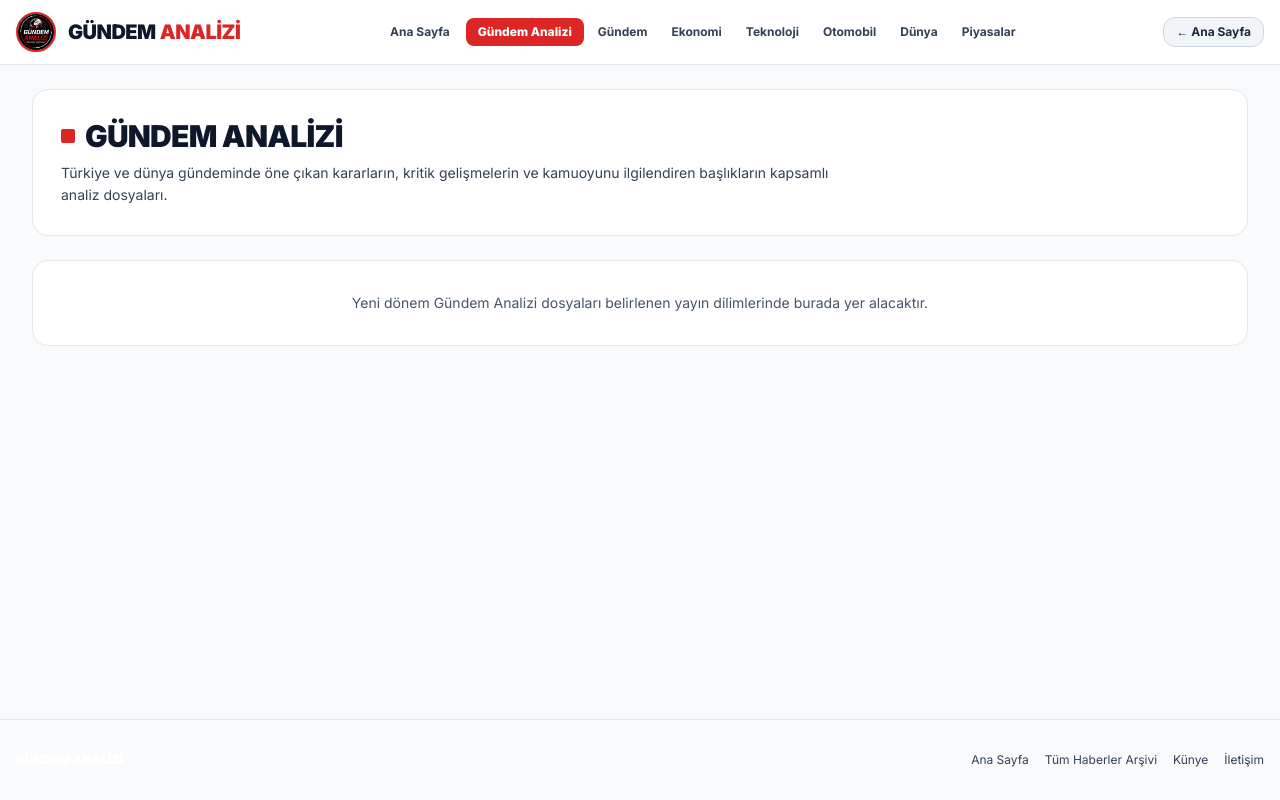
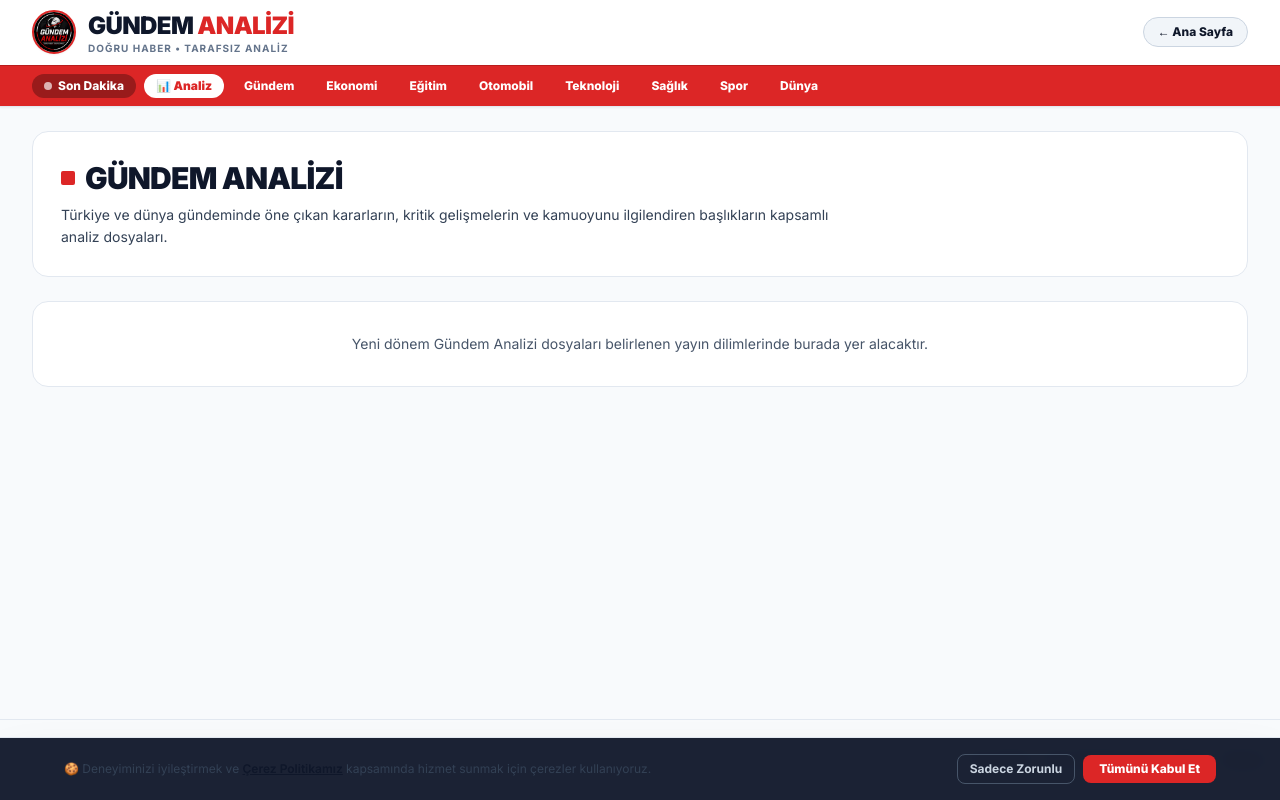
Before and after one commit to celikyalcin336-blip/gundemanalizi, a FastAPI app: page /analiz in a window 1280 px wide. Run offline with FastAPI, Linux system fonts and the light colour scheme; data that the repository does not hold is empty; some libraries are stand-ins or nearby versions.

Commit message:
fix(adsense-audit): auto-populate initial Analiz dossier, add Consent Mode v2 to analiz.html, fix legal dates, remove duplicate prev/next links, unify red/white header

```diff
--- a/database.py
+++ b/database.py
@@ -1274,9 +1274,7 @@ def get_adjacent_articles(article_id: int) -> Tuple[Optional[Dict], Optional[Dic
         row_newer = cur_newer.fetchone()
         prev_step_art = _row_to_dict(row_newer) if row_newer else None
 
-        # En yeni haberdeyse geriye dönüş olarak bir öncekini ver
-        if not prev_step_art:
-            prev_step_art = next_step_art
+        # En yeni haberdeyse prev_step_art None kalır (next_article ile aynı haberi 2 kez tekrarlamaz)
 
         # Şablonda next_article değişkeni "Sonraki Habere Geç" kartını besler
         return prev_step_art, next_step_art
--- a/templates/analiz.html
+++ b/templates/analiz.html
@@ -3,6 +3,22 @@
 <head>
     <meta charset="UTF-8">
     <meta name="google-adsense-account" content="ca-pub-3827167989675699">
+    <script>
+        window.dataLayer = window.dataLayer || [];
+        function gtag(){dataLayer.push(arguments);}
+        (function() {
+            var c = null;
+            try { c = localStorage.getItem('ga_cookie_consent'); } catch(e) {}
+            var g = (c === 'rejected' || c === 'essential') ? 'denied' : 'granted';
+            gtag('consent', 'default', {
+                'ad_storage': g,
+                'ad_user_data': g,
+                'ad_personalization': g,
+                'analytics_storage': g,
+                'wait_for_update': 500
+            });
+        })();
+    </script>
     <script async src="https://pagead2.googlesyndication.com/pagead/js/adsbygoogle.js?client=ca-pub-3827167989675699" crossorigin="anonymous"></script>
     <meta name="viewport" content="width=device-width, initial-scale=1.0">
     <title>Gündem Analizi — Özel Dosyalar ve Gündem Değerlendirmeleri</title>
@@ -27,34 +43,46 @@
 <body class="min-h-screen flex flex-col antialiased selection:bg-red-600 selection:text-white">
 
     <!-- ÜST HEADER -->
-    <header class="sticky top-0 z-40 bg-white/95 backdrop-blur border-b border-slate-200 shadow-xs">
-        <div class="max-w-7xl mx-auto px-4 py-3 flex items-center justify-between gap-4">
-            <a href="/" class="flex items-center gap-3 group shrink-0">
-                <img src="/assets/logo-128.png" width="40" height="40" alt="Logo" class="w-10 h-10 rounded-full border-2 border-red-600 shadow-sm" onerror="this.onerror=null;this.src='/assets/logo.png';">
-                <div>
-                    <span class="text-xl font-black tracking-tight text-slate-900 flex items-center gap-1">
-                        GÜNDEM <span class="text-red-600">ANALİZİ</span>
-                    </span>
+    <header class="sticky top-0 z-50 bg-white border-b border-slate-200 shadow-sm" style="background-color: #ffffff !important;">
+        <div class="max-w-7xl mx-auto px-3 sm:px-6 lg:px-8">
+            <div class="flex items-center justify-between py-2.5 sm:py-3 gap-3">
+                <a href="/" class="flex items-center gap-2.5 sm:gap-3 group shrink-0">
+                    <img src="/assets/logo-128.png" width="42" height="42" alt="Gündem Analizi Logo" class="w-9 h-9 sm:w-11 sm:h-11 rounded-full border-2 border-red-600 shadow-sm" onerror="this.onerror=null;this.src='/assets/logo.png';">
+                    <div class="leading-tight">
+                        <span class="text-lg sm:text-2xl font-black tracking-tight flex items-center gap-1" style="color: #0f172a !important;">
+                            <span style="color: #0f172a !important;">GÜNDEM</span> <span style="color: #dc2626 !important;">ANALİZİ</span>
+                        </span>
+                        <span class="text-[9px] sm:text-[10px] font-bold tracking-widest uppercase block" style="color: #64748b !important;">
+                            Doğru Haber • Tarafsız Analiz
+                        </span>
+                    </div>
+                </a>
+                <div class="flex items-center gap-2 shrink-0">
+                    <a href="/" class="text-xs font-extrabold px-3.5 py-1.5 rounded-full border border-slate-300 bg-slate-100 hover:bg-slate-200 transition" style="color: #0f172a !important;">
+                        ← Ana Sayfa
+                    </a>
                 </div>
-            </a>
-
-            <nav class="hidden lg:flex items-center gap-1 text-xs font-bold text-slate-700">
-                <a href="/" class="px-3 py-1.5 rounded-lg hover:text-red-600 hover:bg-slate-100 transition">Ana Sayfa</a>
-                <a href="/analiz" class="px-3 py-1.5 rounded-lg bg-red-600 text-white font-extrabold shadow-xs">
-                    Gündem Analizi
-                </a>
-                <a href="/?kategori=Gündem" class="px-2.5 py-1.5 rounded-lg hover:text-red-600 hover:bg-slate-100 transition">Gündem</a>
-                <a href="/?kategori=Ekonomi" class="px-2.5 py-1.5 rounded-lg hover:text-red-600 hover:bg-slate-100 transition">Ekonomi</a>
-                <a href="/?kategori=Teknoloji" class="px-2.5 py-1.5 rounded-lg hover:text-red-600 hover:bg-slate-100 transition">Teknoloji</a>
-                <a href="/?kategori=Otomobil" class="px-2.5 py-1.5 rounded-lg hover:text-red-600 hover:bg-slate-100 transition">Otomobil</a>
-                <a href="/?kategori=Dünya" class="px-2.5 py-1.5 rounded-lg hover:text-red-600 hover:bg-slate-100 transition">Dünya</a>
-                <a href="/piyasalar" class="px-2.5 py-1.5 rounded-lg hover:text-red-600 hover:bg-slate-100 transition">Piyasalar</a>
-            </nav>
-
-            <div class="flex items-center gap-2 shrink-0">
-                <a href="/" class="text-xs font-bold text-slate-800 hover:text-red-600 px-3 py-1.5 rounded-xl border border-slate-300 bg-slate-100 hover:bg-slate-200 transition">
-                    ← Ana Sayfa
-                </a>
+            </div>
+        </div>
+        <div class="w-full bg-red-600 border-t border-red-700 shadow-xs" style="background-color: #dc2626 !important; border-color: #b91c1c !important;">
+            <div class="max-w-7xl mx-auto px-2 sm:px-6 lg:px-8">
+                <nav aria-label="Ana Kategoriler" class="flex items-center justify-start md:justify-center gap-1 sm:gap-2 overflow-x-auto no-scrollbar py-2 text-xs sm:text-[13px] font-extrabold whitespace-nowrap">
+                    <a href="/son-dakika" class="px-3 py-1 rounded-full bg-red-800 hover:bg-red-900 text-white transition flex items-center gap-1.5 shrink-0 shadow-xs" style="background-color: #991b1b !important; color: #ffffff !important;">
+                        <span class="w-2 h-2 rounded-full bg-white animate-pulse" style="background-color: #ffffff !important;"></span>
+                        <span style="color: #ffffff !important;">Son Dakika</span>
+                    </a>
+                    <a href="/analiz" class="px-3 py-1 rounded-full bg-white text-red-600 font-black transition flex items-center gap-1 shrink-0 shadow-xs" style="background-color: #ffffff !important; color: #dc2626 !important;">
+                        <span style="color: #dc2626 !important;">📊 Analiz</span>
+                    </a>
+                    <a href="/?kategori=Gündem" class="px-3 py-1 rounded-full hover:bg-red-700 text-white transition shrink-0" style="color: #ffffff !important;">Gündem</a>
+                    <a href="/?kategori=Ekonomi" class="px-3 py-1 rounded-full hover:bg-red-700 text-white transition shrink-0" style="color: #ffffff !important;">Ekonomi</a>
+                    <a href="/?kategori=Eğitim" class="px-3 py-1 rounded-full hover:bg-red-700 text-white transition shrink-0" style="color: #ffffff !important;">Eğitim</a>
+                    <a href="/?kategori=Otomobil" class="px-3 py-1 rounded-full hover:bg-red-700 text-white transition shrink-0" style="color: #ffffff !important;">Otomobil</a>
+                    <a href="/?kategori=Teknoloji" class="px-3 py-1 rounded-full hover:bg-red-700 text-white transition shrink-0" style="color: #ffffff !important;">Teknoloji</a>
+                    <a href="/?kategori=Sağlık" class="px-3 py-1 rounded-full hover:bg-red-700 text-white transition shrink-0" style="color: #ffffff !important;">Sağlık</a>
+                    <a href="/?kategori=Spor" class="px-3 py-1 rounded-full hover:bg-red-700 text-white transition shrink-0" style="color: #ffffff !important;">Spor</a>
+                    <a href="/?kategori=Dünya" class="px-3 py-1 rounded-full hover:bg-red-700 text-white transition shrink-0" style="color: #ffffff !important;">Dünya</a>
+                </nav>
             </div>
         </div>
     </header>
@@ -141,5 +169,42 @@
             </div>
         </div>
     </footer>
+    <!-- 1 Seferlik Ortak Çerez Onay Kutusu -->
+    <div id="cookie-banner" class="hidden fixed bottom-0 inset-x-0 z-50 bg-slate-900/95 backdrop-blur border-t border-slate-700 p-3 sm:p-4 shadow-2xl">
+        <div class="max-w-6xl mx-auto flex flex-col sm:flex-row items-center justify-between gap-3 text-xs text-slate-200">
+            <p class="leading-relaxed text-center sm:text-left">
+                🍪 Deneyiminizi iyileştirmek ve <a href="/cerez-politikasi" class="underline text-red-400 font-semibold">Çerez Politikamız</a> kapsamında hizmet sunmak için çerezler kullanıyoruz.
+            </p>
+            <div class="flex items-center gap-2 shrink-0">
+                <button type="button" onclick="acceptSiteCookies('essential')" class="px-3 py-1.5 rounded-lg border border-slate-600 text-slate-300 hover:bg-slate-800 font-bold cursor-pointer">Sadece Zorunlu</button>
+                <button type="button" onclick="acceptSiteCookies('accepted')" class="px-4 py-1.5 rounded-lg bg-red-600 hover:bg-red-500 text-white font-extrabold cursor-pointer">Tümünü Kabul Et</button>
+            </div>
+        </div>
+    </div>
+    <script>
+        function acceptSiteCookies(mode) {
+            var val = mode || 'accepted';
+            try { localStorage.setItem('ga_cookie_consent', val); } catch(e) {}
+            var cb = document.getElementById('cookie-banner');
+            if (cb) cb.classList.add('hidden');
+            if (typeof gtag === 'function') {
+                var granted = (val === 'accepted') ? 'granted' : 'denied';
+                gtag('consent', 'update', {
+                    'ad_storage': granted,
+                    'ad_user_data': granted,
+                    'ad_personalization': granted,
+                    'analytics_storage': granted
+                });
+            }
+        }
+        document.addEventListener('DOMContentLoaded', function() {
+            var c = null;
+            try { c = localStorage.getItem('ga_cookie_consent'); } catch(e) {}
+            if (!c) {
+                var cb = document.getElementById('cookie-banner');
+                if (cb) cb.classList.remove('hidden');
+            }
+        });
+    </script>
 </body>
 </html>
--- a/templates/cookies.html
+++ b/templates/cookies.html
@@ -86,7 +86,7 @@
 
             <div class="space-y-6 text-slate-700 text-sm sm:text-base leading-relaxed">
 
-                <p class="text-xs text-slate-500 font-semibold">Son Güncelleme: 2 Kasım 2026 • Google AdSense, DoubleClick ve AB/BK Kullanıcı Rızası Politikası</p>
+                <p class="text-xs text-slate-500 font-semibold">Son Güncelleme: 8 Mart 2026 • Google AdSense, DoubleClick ve AB/BK Kullanıcı Rızası Politikası</p>
                 <p>
                     Bu Çerez (Cookie) Politikası, <strong>Gündem Analizi</strong> web sitesini ziyaret ettiğinizde tarayıcınızda saklanan çerez türlerini, Google AdSense reklam çerezlerinin nasıl çalıştığını ve çerez tercihlerinizi nasıl yönetebileceğinizi açıklar.
                 </p>
--- a/templates/privacy.html
+++ b/templates/privacy.html
@@ -86,7 +86,7 @@
 
             <div class="space-y-6 text-slate-700 text-sm sm:text-base leading-relaxed">
 
-                <p class="text-xs text-slate-500 font-semibold">Son Güncelleme: 2 Kasım 2026 • 6698 Sayılı KVKK ve GDPR Aydınlatma Metni</p>
+                <p class="text-xs text-slate-500 font-semibold">Son Güncelleme: 8 Mart 2026 • 6698 Sayılı KVKK ve GDPR Aydınlatma Metni</p>
                 <p>
                     <strong>Gündem Analizi</strong> (<a href="https://gündemanalizi.com.tr" class="text-red-600 hover:underline font-semibold">gündemanalizi.com.tr</a>) olarak ziyaretçilerimizin kişisel verilerinin korunmasına, gizliliğine ve güvenliğine en üst düzeyde önem veriyoruz. İşbu Gizlilik Politikası, 6698 sayılı Kişisel Verilerin Korunması Kanunu (“KVKK”) ve Avrupa Birliği Genel Veri Koruma Tüzüğü (“GDPR”) kapsamında hangi verilerin hangi amaçlarla işlendiğini açıklar.
                 </p>
--- a/templates/terms.html
+++ b/templates/terms.html
@@ -86,7 +86,7 @@
 
             <div class="space-y-6 text-slate-700 text-sm sm:text-base leading-relaxed">
 
-                <p class="text-xs text-slate-500 font-semibold">Son Güncelleme: 2 Kasım 2026 • Site Kullanım Koşulları, FSEK Madde 36 Basın Serbestisi ve Sorumluluk Sınırları</p>
+                <p class="text-xs text-slate-500 font-semibold">Son Güncelleme: 8 Mart 2026 • Site Kullanım Koşulları, FSEK Madde 36 Basın Serbestisi ve Sorumluluk Sınırları</p>
                 <p>
                     <strong>Gündem Analizi</strong> (<a href="https://gündemanalizi.com.tr" class="text-red-600 hover:underline font-semibold">gündemanalizi.com.tr</a>) internet sitesine erişim sağlayan ve siteyi kullanan tüm ziyaretçiler aşağıdaki kullanım şartlarını kabul etmiş sayılır.
                 </p>
--- a/web_server.py
+++ b/web_server.py
@@ -1230,6 +1230,8 @@ async def home(request: Request, kategori: str = None, q: str = None, sayfa: int
         from fastapi.responses import RedirectResponse
         _valid_cats = {"Gündem", "Ekonomi", "Spor", "Teknoloji", "Otomobil", "Sağlık", "Dünya", "Eğitim", "Son Dakika"}
         _norm_k = database.normalize_category_name(kategori)
+        if _norm_k == "Analiz" or (kategori and kategori.strip().lower() == "analiz"):
+            return RedirectResponse(url="/analiz", status_code=301)
         if _norm_k not in _valid_cats:
             _norm_k = "Gündem"
         if _norm_k and _norm_k != kategori.strip():
```
Also changed, not shown: analysis_engine.py (+62 -11 lines), templates/article.html (+38 -57 lines).
